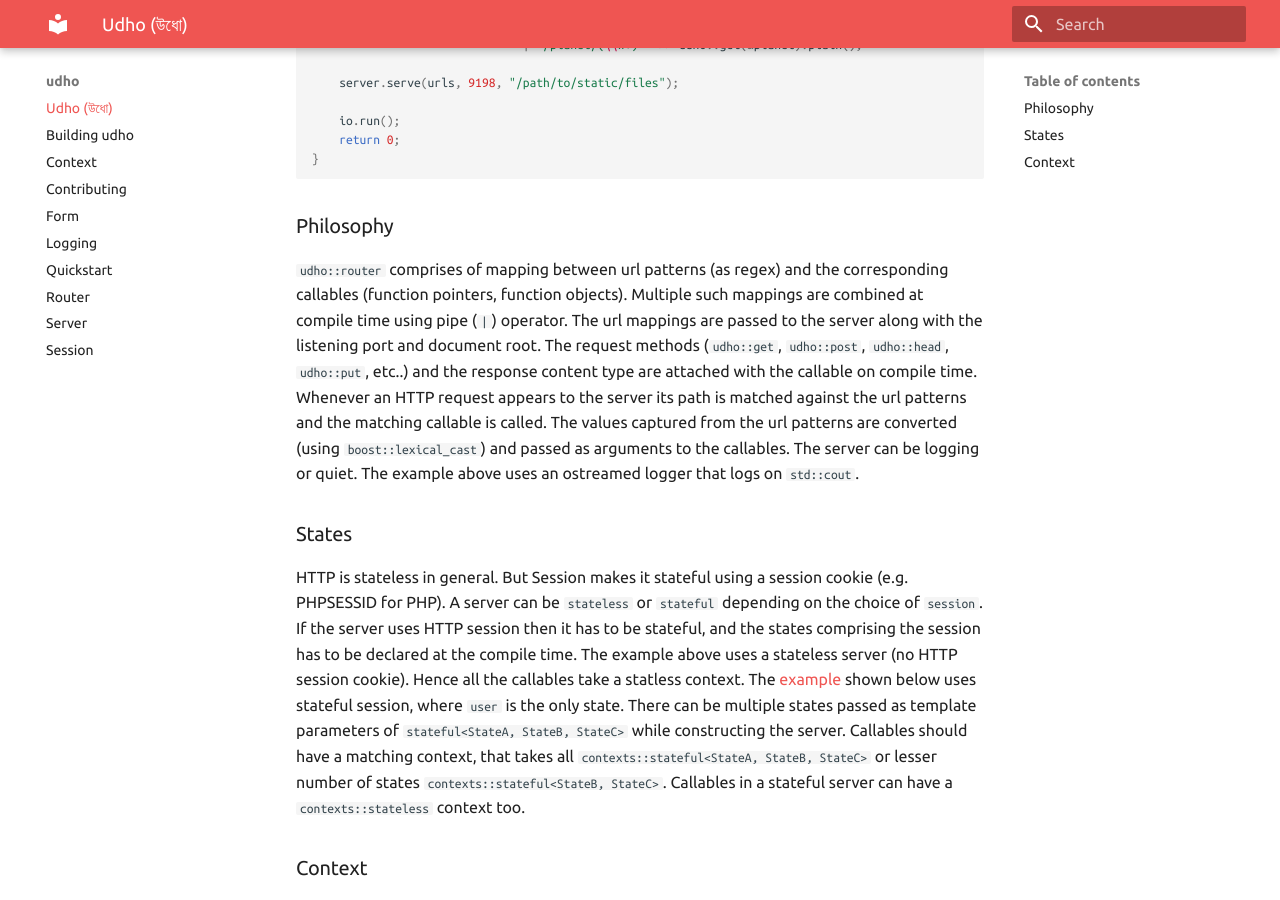
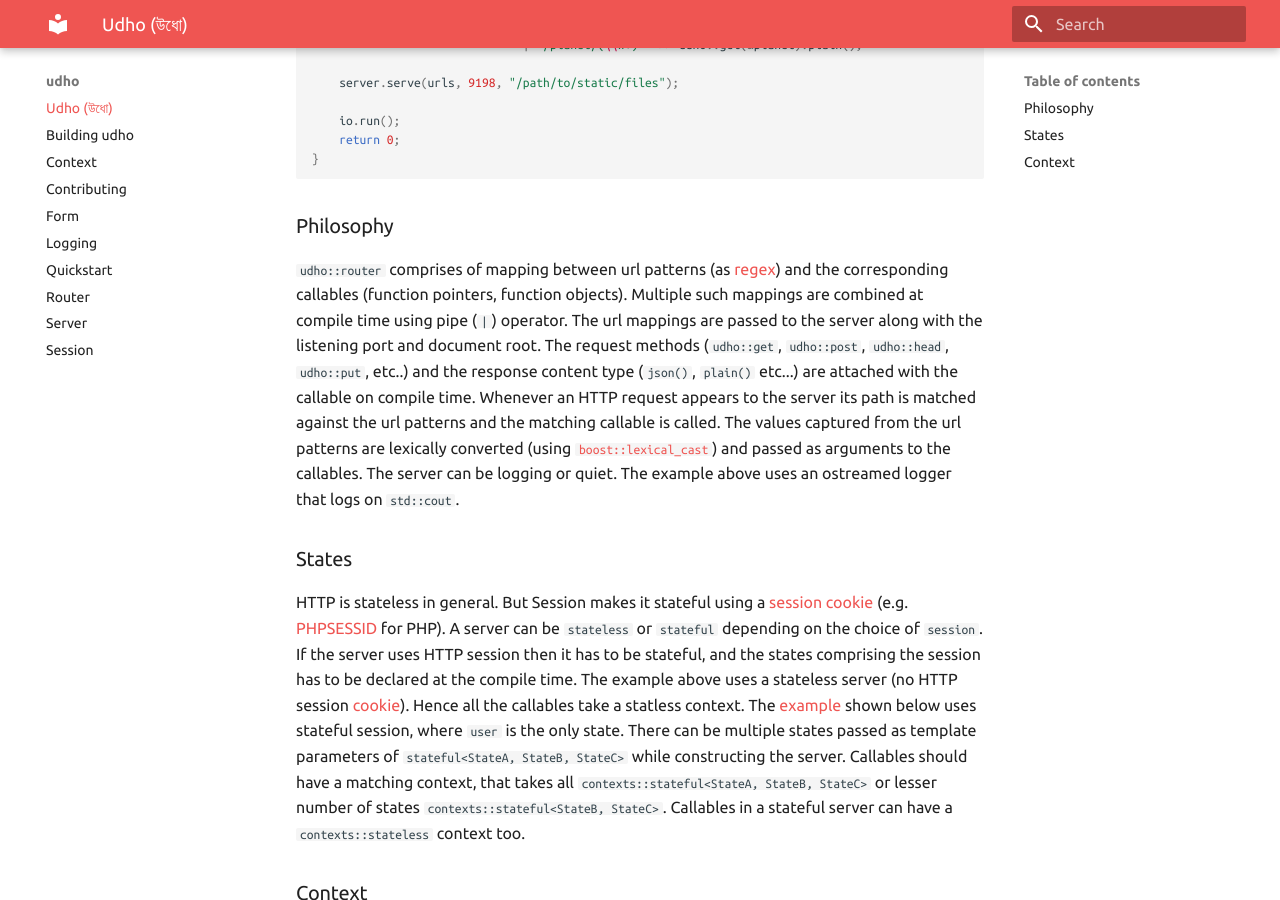
Before and after one commit to neel/udho, an MkDocs documentation site: the page built from docs/index.md, in a window 1280 px wide and 900 px high, scrolled down 1079 px. Built offline with MkDocs 1.6.1 and Material for MkDocs 9.7.7, drawn with Linux system fonts in a browser that asks for light colours; some of the changed text lies outside the part shown.

Commit message:
Update index.md

````diff
--- a/docs/index.md
+++ b/docs/index.md
@@ -41,10 +41,10 @@ int main(){
 ```
 ### Philosophy
 
-`udho::router` comprises of mapping between url patterns (as regex) and the corresponding callables (function pointers, function objects). Multiple such mappings are combined at compile time using pipe (`|`) operator. The url mappings are passed to the server along with the listening port and document root. The request methods (`udho::get`, `udho::post`, `udho::head`, `udho::put`, etc..) and the response content type are attached with the callable on compile time. Whenever an HTTP request appears to the server its path is matched against the url patterns and the matching callable is called. The values captured from the url patterns are converted (using `boost::lexical_cast`) and passed as arguments to the callables. The server can be logging or quiet. The example above uses an ostreamed logger that logs on `std::cout`.
+`udho::router` comprises of mapping between url patterns (as [regex](https://en.wikipedia.org/wiki/Regular_expression)) and the corresponding callables (function pointers, function objects). Multiple such mappings are combined at compile time using pipe (`|`) operator. The url mappings are passed to the server along with the listening port and document root. The request methods (`udho::get`, `udho::post`, `udho::head`, `udho::put`, etc..) and the response content type (`json()`, `plain()` etc...) are attached with the callable on compile time. Whenever an HTTP request appears to the server its path is matched against the url patterns and the matching callable is called. The values captured from the url patterns are lexically converted (using [`boost::lexical_cast`](https://theboostcpplibraries.com/boost.lexical_cast)) and passed as arguments to the callables. The server can be logging or quiet. The example above uses an ostreamed logger that logs on `std::cout`.
 
 ### States
-HTTP is stateless in general. But Session makes it stateful using a session cookie (e.g. PHPSESSID for PHP). A server can be `stateless` or `stateful` depending on the choice of `session`. If the server uses HTTP session then it has to be stateful, and the states comprising the session has to be declared at the compile time. The example above uses a stateless server (no HTTP session cookie). Hence all the callables take a statless context. The [example](#stateful-example) shown below uses stateful session, where `user` is the only state. There can be multiple states passed as template parameters of  `stateful<StateA, StateB, StateC>` while constructing the server. Callables should have a matching context, that takes all `contexts::stateful<StateA, StateB, StateC>` or lesser number of states `contexts::stateful<StateB, StateC>`. Callables in a stateful server can have a `contexts::stateless` context too.
+HTTP is stateless in general. But Session makes it stateful using a [session cookie](https://en.wikipedia.org/wiki/Session_ID) (e.g. [PHPSESSID](https://www.php.net/manual/en/session.idpassing.php) for PHP). A server can be `stateless` or `stateful` depending on the choice of `session`. If the server uses HTTP session then it has to be stateful, and the states comprising the session has to be declared at the compile time. The example above uses a stateless server (no HTTP session [cookie](https://en.wikipedia.org/wiki/HTTP_cookie)). Hence all the callables take a statless context. The [example](#stateful-example) shown below uses stateful session, where `user` is the only state. There can be multiple states passed as template parameters of  `stateful<StateA, StateB, StateC>` while constructing the server. Callables should have a matching context, that takes all `contexts::stateful<StateA, StateB, StateC>` or lesser number of states `contexts::stateful<StateB, StateC>`. Callables in a stateful server can have a `contexts::stateless` context too.
 
 ### Context
 
````
Also changed, not shown: other parts of docs/index.md (+1 -1 lines).
